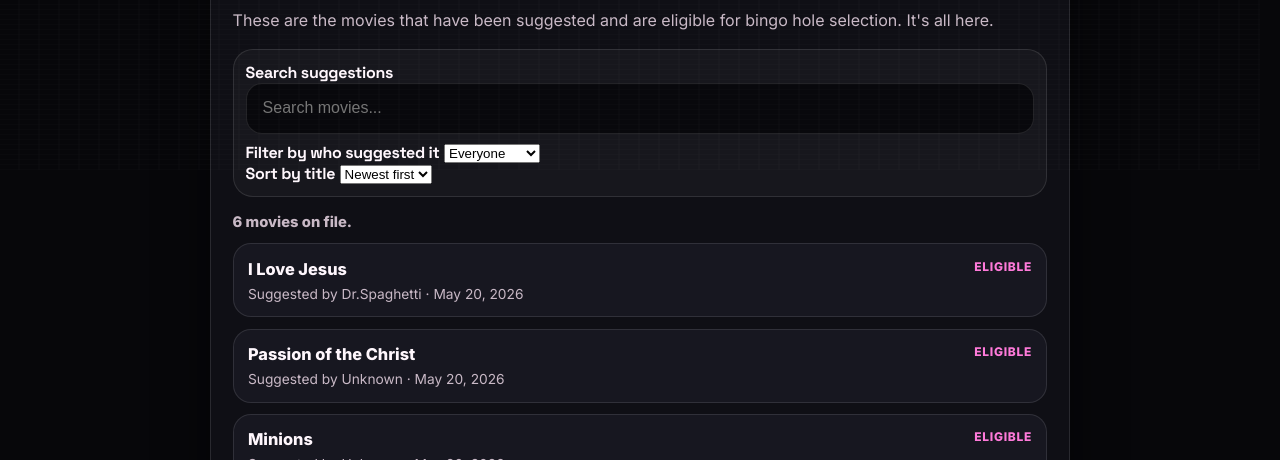
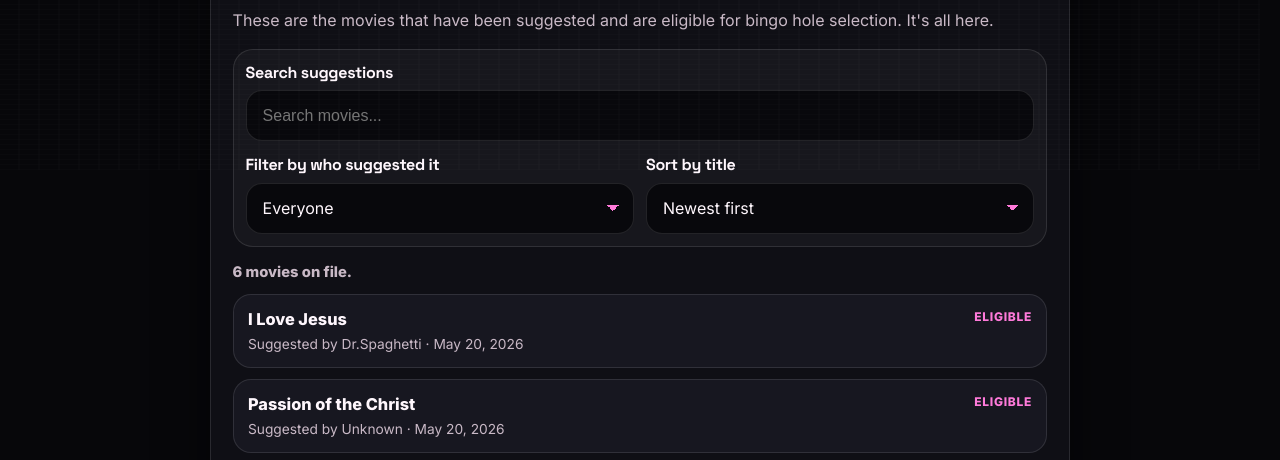
Before and after one commit to doctor-spaghetti-md/movie-hole, a website: page suggestions.html in a window 1280 px wide. Shown: the part 640-1100 px from the top of the page. Drawn offline with Linux system fonts and the light colour scheme.

Commit message:
Update styles.css

```diff
--- a/assets/styles.css
+++ b/assets/styles.css
@@ -663,3 +663,57 @@ button{
     grid-template-columns:.7fr 1.3fr;
   }
 }
+
+
+/* Suggestions page sort/filter controls */
+.suggestions-controls{
+  gap:.85rem;
+}
+
+.control-field{
+  display:grid;
+  gap:.45rem;
+  min-width:0;
+}
+
+.control-grid{
+  display:grid;
+  grid-template-columns:1fr;
+  gap:.75rem;
+  min-width:0;
+}
+
+.select-input{
+  width:100%;
+  max-width:100%;
+  min-height:50px;
+  border:none;
+  outline:none;
+  border-radius:16px;
+  background:#08080c;
+  color:var(--text);
+  border:1px solid var(--line);
+  padding:.85rem 1rem;
+  font-size:1rem;
+  font-family:var(--body-font);
+  appearance:none;
+  background-image:
+    linear-gradient(45deg, transparent 50%, var(--hot-2) 50%),
+    linear-gradient(135deg, var(--hot-2) 50%, transparent 50%);
+  background-position:
+    calc(100% - 20px) 50%,
+    calc(100% - 14px) 50%;
+  background-size:6px 6px, 6px 6px;
+  background-repeat:no-repeat;
+}
+
+.select-input:focus{
+  border-color:var(--hot);
+  box-shadow:0 0 0 4px rgba(255,59,189,.15);
+}
+
+@media (min-width:700px){
+  .control-grid{
+    grid-template-columns:1fr 1fr;
+  }
+}
```
